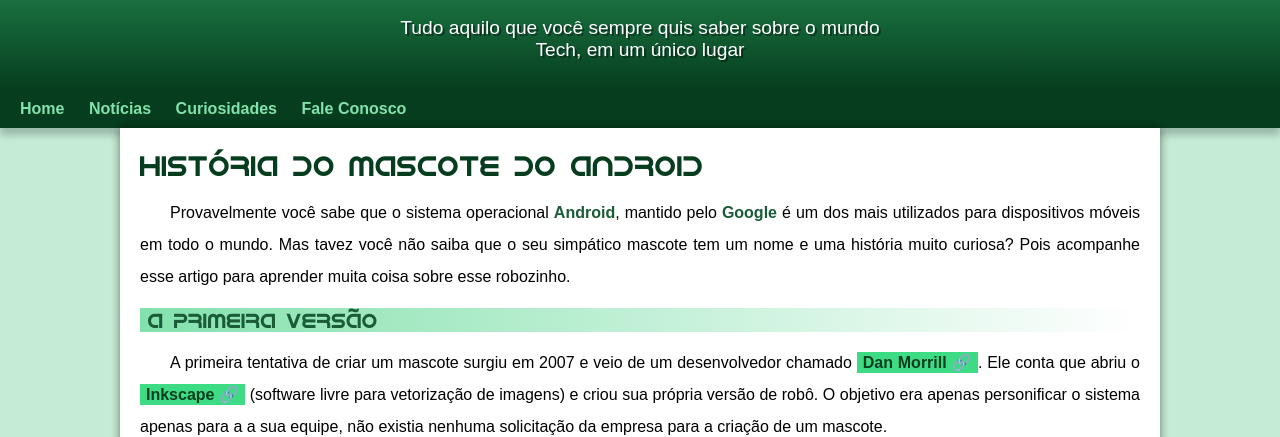
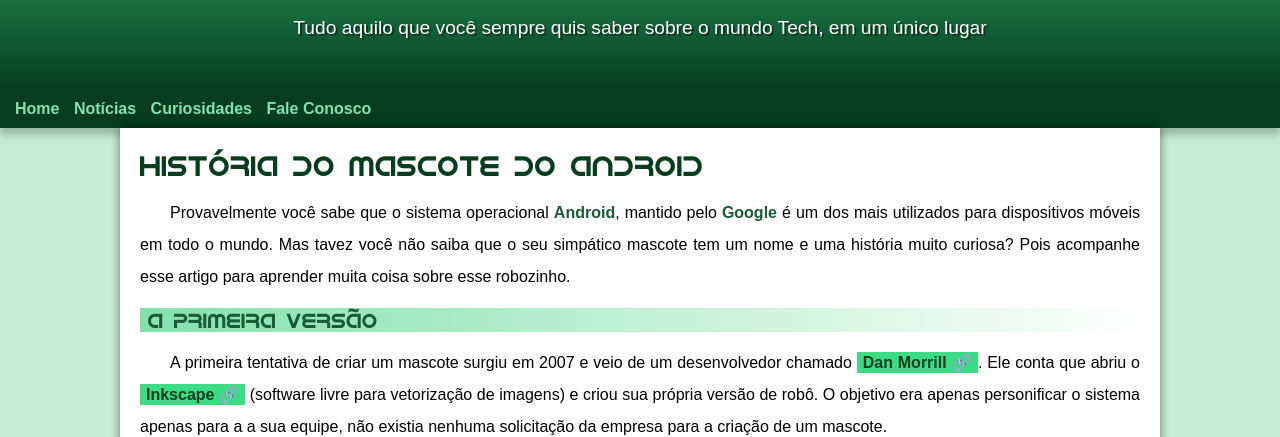
Before and after one commit to osvaldoferreira/projeto-android, a plain HTML site: page index.html in a window 1280 px wide. Shown: the part 100-537 px from the top of the page. Drawn offline with Linux system fonts and the light colour scheme.

Commit message:
Corrigindo padding header e nav

```diff
--- a/estilo/style.css
+++ b/estilo/style.css
@@ -63,7 +63,7 @@ header > p {
     font-family: var(--fonte-padrao);
     font-size: 1.2em;
     color: white;
-    max-width: 500px;
+    max-width: 694px;
     padding-right: 10px;
     padding-left: 10px;
     padding-bottom: 20px;
@@ -79,7 +79,7 @@ nav {
 
 nav > a {
     color:  var(--cor1);
-    padding: 10px;
+    padding: 10px 5px;
     border-top-left-radius: 5px;
     border-top-right-radius: 5px;
     text-decoration: none;
```
